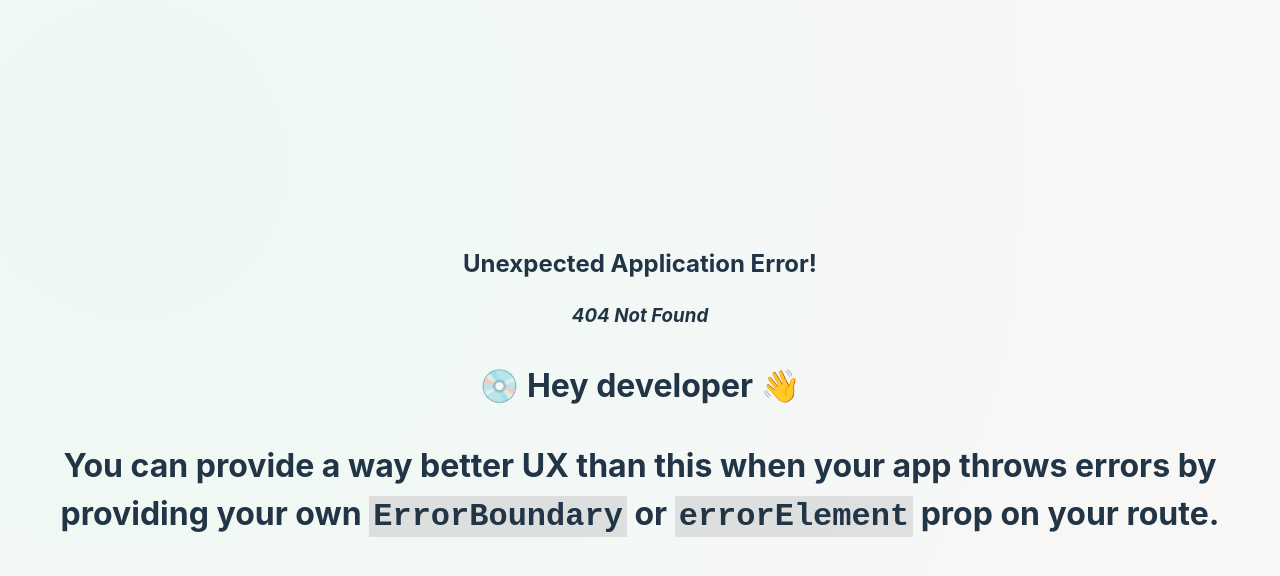
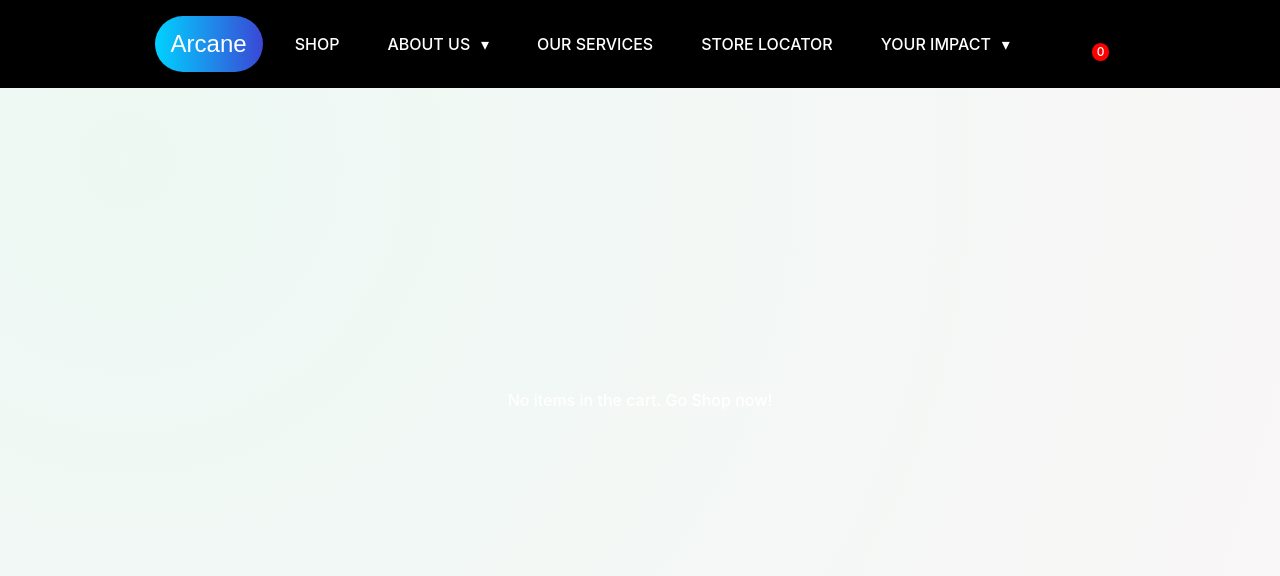
Before and after one commit to blackbird410/shopping-cart, a React (Vite) app: page /cart in a window 1280 px wide. Before the commit this address had no page. Shown: the top 576 px of the page. Built offline with nearby package versions, Linux system fonts and the light colour scheme; a web font is replaced by a local one.

Commit message:
Added checkout cart

```diff
--- a/src/App.css
+++ /dev/null
@@ -1,8 +0,0 @@
-#root {
-    max-width: 1280px;
-    width: 100%;
-    height: 100%;
-    margin: 0 auto;
-    padding: 2rem;
-    text-align: center;
-}
--- a/src/App.jsx
+++ /dev/null
@@ -1,14 +0,0 @@
-import Homepage from './Components/Homepage.jsx'
-import ShopPage from './Components/ShopPage.jsx'
-import './App.css'
-
-function App() {
-
-    return (
-        <>
-            <ShopPage />
-        </>
-    )
-}
-
-export default App
--- a/src/Components/Cart.jsx
+++ b/src/Components/Cart.jsx
@@ -0,0 +1,77 @@
+import { useState } from "react";
+import Header from "./Header"
+import { populateCart, toNumber } from "./ShopPage.jsx"
+import styles from "../Styles/Cart.module.css"
+import { Link } from "react-router-dom";
+
+const CartItem = ({ title, image, nItem, totalPrice, handleCheckout, handleEdit }) => {
+    return (
+        <div className={styles['cart-item']}>
+            <img className={`${styles['image']}`} src={image} alt={title} />
+            <div className={`${styles['title']}`}>{title}</div>
+            <div className={`${styles['count']}`}>{nItem}</div>
+            <div className={`${styles['total-price']}`}>{totalPrice}</div>
+            <div className={`${styles['btn-wrapper']}`}>
+                <button className={`${styles['cart-btn']} ${styles['decrement-btn']}`} onClick={handleEdit}>-</button>
+                <button className={`${styles['cart-btn']} ${styles['increment-btn']}`} onClick={handleEdit}>+</button>
+            </div>
+            <button
+                className={`${styles['cart-btn']} ${styles['checkout-btn']}`}
+                onClick={handleCheckout}>Checkout</button>
+        </div>
+    );
+}
+
+const Cart = () => {
+    const [ cartItems, setCartItems ] = useState(populateCart())
+    const handleCheckout = () => {
+        alert("Functionality not available!");
+    }
+
+    const handleEdit = (e) => {
+        let currentItemTitle = toNumber(e.target.parentNode.parentNode.childNodes[1].textContent);
+
+        // Find the Item and update the value accordingly
+        let temp = [];
+        cartItems.forEach(item => {
+            temp = [...temp,
+                (item.title === currentItemTitle)
+                    ? {
+                        ...item,
+                        nItem: (( e.target.textContent === "-" )
+                            ? ( item.nItem - (!!(item.nItem)) )
+                            : item.nItem + 1)
+                    }
+                    : item
+            ]
+        });
+
+        setCartItems(temp);
+        localStorage.setItem("cartItems", JSON.stringify(temp));
+    }
+
+
+
+    return (
+        <div className={styles['main']}>
+            <Header />
+            {cartItems.length ?
+                <div className={styles['item-list']}>
+                    {cartItems.map(
+                        item =>
+                            <CartItem
+                                key={item.title}
+                                title={item.title}
+                                image={item.image}
+                                nItem={item.nItem}
+                                totalPrice={item.totalPrice}
+                                handleCheckout={handleCheckout}
+                                handleEdit={handleEdit}
+                            />)}
+                </div> : <Link to={'/shop'}>No items in the cart. Go Shop now!</Link>
+            }
+        </div>
+    );
+}
+
+export default Cart;
--- a/src/Components/ErrorPage.jsx
+++ b/src/Components/ErrorPage.jsx
@@ -1,6 +1,5 @@
 import { Link } from "react-router-dom";
 import Header from "./Header";
-import Homepage from "./Homepage";
 import styles from "../Styles/Homepage.module.css";
 
 
--- a/src/Components/Header.jsx
+++ b/src/Components/Header.jsx
@@ -1,5 +1,6 @@
 import { Link } from 'react-router-dom';
 import styles from '../Styles/Header.module.css'
+import { populateCart } from './ShopPage';
 
 const getIconName = (key) => {
     const names = {
@@ -45,19 +46,19 @@ const Header = () => {
     const shopTitle = "Arcane";
     const navLinks = [
         { label: "Shop", href: "/shop", after: false, },
-        { label: "About Us", href: "/errorPage", after: true, },
-        { label: "Our Services", href: "/errorPage", after: false, },
-        { label: "Store Locator", href: "/errorPage", after: false, },
-        { label: "Your Impact", href: "", after: true, },
+        { label: "About Us", href: "/", after: true, },
+        { label: "Our Services", href: "/", after: false, },
+        { label: "Store Locator", href: "/", after: false, },
+        { label: "Your Impact", href: "/", after: true, },
     ];
     const utilities = [
-        { name: "search", href: "/errorPage", },
-        { name: "profile", href: "/errorPage", },
-        { name: "shopping", href: "/shop", },
-        { name: "checkout", href: "/shop", },
+        { name: "search", href: "/", },
+        { name: "profile", href: "/", },
+        { name: "shopping", href: "/cart", },
+        { name: "checkout", href: "/cart", },
     ];
 
-    const cartItems = JSON.parse(localStorage.getItem("cartItems"));
+    const cartItems = populateCart();
 
     return (
         <div className={styles.header}>
--- a/src/Components/ShopPage.jsx
+++ b/src/Components/ShopPage.jsx
@@ -1,4 +1,3 @@
-import { json } from "react-router-dom";
 import styles from "../Styles/ShopPage.module.css";
 import Header from "./Header";
 import { useState, useEffect } from "react";
@@ -74,14 +73,16 @@ const Item = ({
     );
 }
 
-const toNumber = (v) => (v * 10) / 10;
+export const toNumber = (v) => (v * 10) / 10;
+export const populateCart = () => {
+    const cartContent = JSON.parse(localStorage.getItem("cartItems"));
+    return (cartContent) ?  cartContent : [];
+}
 
 const ShopPage = () => {
+    // localStorage.setItem("cartItems", JSON.stringify([]));
     const { items, error, loading } = fetchItems();
-    // Populate the cart with past added items
-    const cartContent = JSON.parse(localStorage.getItem("cartItems"));
-    if (!cartContent) cartContent = [];
-    const [ cartItems, setCartItems ] = useState(cartContent);
+    const [ cartItems, setCartItems ] = useState(populateCart());
     const shopName = "Arcane";
 
     const handleAdd = (e) => {
@@ -89,6 +90,7 @@ const ShopPage = () => {
         const itemTitle = e.target.parentNode.childNodes[1].textContent;
         const itemPrice = toNumber(e.target.parentNode.childNodes[2].textContent);
         const numberOfItem = e.target.parentNode.childNodes[3].childNodes[0].value;
+        const imgUrl = e.target.parentNode.style.backgroundImage.split("(")[1].slice(1, -2);
 
         if (numberOfItem > 0) {
             // Check if the item was already in the cart
@@ -105,19 +107,19 @@ const ShopPage = () => {
                 temp = [...temp,
                     {
                         title: itemTitle,
+                        image: imgUrl,
                         nItem: toNumber(numberOfItem),
                         totalPrice: numberOfItem * itemPrice,
                     }
                 ];
             }
             setCartItems(temp);
-
             localStorage.setItem("cartItems", JSON.stringify(cartItems));
         };
     }
 
     const handleEdit = (e) => {
-        let currentValue = ((e.target.parentNode.parentNode.childNodes[0].value)*10) / 10;
+        let currentValue = toNumber(e.target.parentNode.parentNode.childNodes[0].value);
 
         e.target.parentNode.parentNode.childNodes[0].value =
             ( e.target.textContent === "-" )
--- a/src/Styles/Cart.module.css
+++ b/src/Styles/Cart.module.css
@@ -0,0 +1,73 @@
+.main {
+    display: flex;
+    flex-direction: row;
+    justify-content: center;
+    height: 100%;
+    width: 100%;
+}
+
+.item-list {
+    margin-top: 64px;
+    display: flex;
+    flex-direction: column;
+    gap: 1rem;
+}
+
+
+.image {
+    grid-area: image;
+    width: 40%;
+    height: auto;
+}
+
+.title {
+    grid-area: title;
+}
+
+.count {
+    grid-area: count;
+}
+
+.count::before {
+    content: "Items: ";
+}
+
+.total-price {
+    grid-area: total-price;
+}
+
+.total-price::before {
+    content: "Total: $ ";
+}
+
+.btn-wrapper {
+    grid-area: edit-btns;
+    display: flex;
+    justify-content: space-around;
+    width: 100%;
+}
+
+.checkout-btn {
+    grid-area: checkout-btn;
+    column-span: all;
+    background: var(--third-color);
+}
+.checkout-btn:hover {
+    background: green;
+}
+
+.cart-item {
+    display: grid;
+    grid-template-columns: repeat(auto-fit, minmax(50px, 1fr));
+    grid-template-rows: repeat(2, 1fr);
+    grid-template-areas:
+        "image title count edit-btns checkout-btn"
+        "image title total-price edit-btns checkout-btn";
+    align-items: center;
+    justify-items: center;
+    padding: 1rem;
+    gap: 1rem;
+    border-radius: 1rem;
+
+    background: gray;
+}
--- a/src/index.css
+++ b/src/index.css
@@ -15,6 +15,14 @@
     -moz-osx-font-smoothing: grayscale;
 }
 
+#root {
+    max-width: 1280px;
+    width: 100%;
+    height: 100%;
+    margin: 0 auto;
+    padding: 2rem;
+    text-align: center;
+}
 
 #cart-counter {
     font-size: 12px;
--- a/src/main.jsx
+++ b/src/main.jsx
@@ -1,28 +1,32 @@
 import React from 'react'
 import ReactDOM from 'react-dom/client'
 import { createBrowserRouter, RouterProvider } from 'react-router-dom';
-import App from './App.jsx'
 import './index.css'
 import ShopPage from './Components/ShopPage.jsx';
 import Homepage from './Components/Homepage.jsx';
 import ErrorPage from './Components/ErrorPage.jsx';
+import Cart from './Components/Cart.jsx';
 
 const router = createBrowserRouter([
     {
         path: "/",
         element: <Homepage />,
+        errorElement: <ErrorPage />,
     },
     {
         path: "/homepage",
         element: <Homepage />,
+        errorElement: <ErrorPage />,
     },
     {
         path: "/shop",
         element: <ShopPage />,
+        errorElement: <ErrorPage />,
     },
     {
-        path: "/errorpage",
-        element: <ErrorPage />,
+        path: "/cart",
+        element: <Cart />,
+        errorElement: <ErrorPage />,
     },
 ]);
 
```
